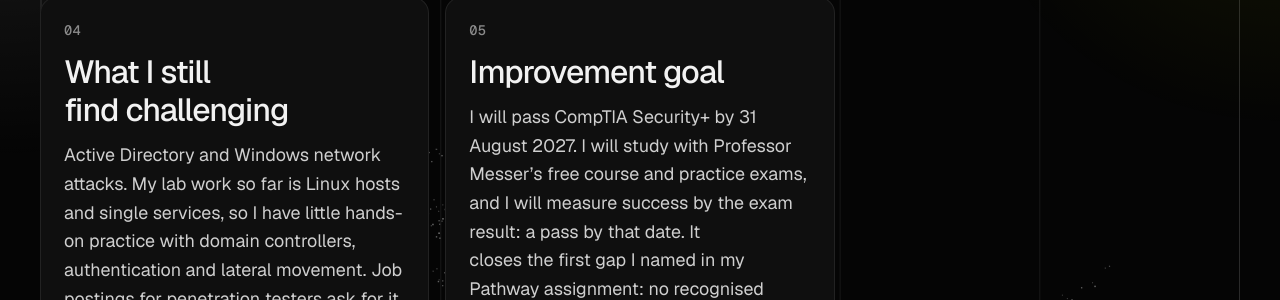
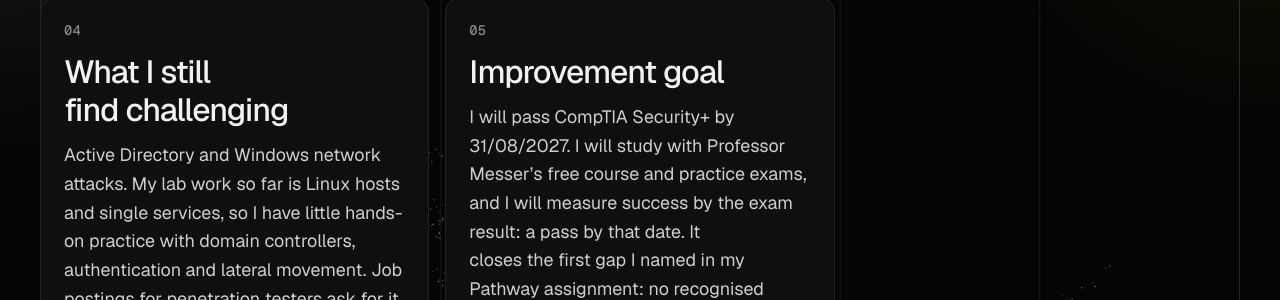
Before and after one commit to zzvimalzz/cybersecurity-portfolio, a Jekyll site: the page built from index.html, in a window 1280 px wide and 900 px high, scrolled down 10069 px. Shown: the part 155-455 px from the top of the window. Built offline with Jekyll 4.4.1, drawn with Linux system fonts in a browser that asks for light colours; some of the changed text lies outside the part shown.

Commit message:
content: write full dates as DD/MM/YYYY
Month and year entries such as Sep 2026 have no day and stay as written. Tool output and log timestamps in the evidence files are unchanged.

```diff
--- a/_data/site.yml
+++ b/_data/site.yml
@@ -128,7 +128,7 @@ career:
     I want to work on systems where security decisions have real consequences, and to be the engineer who finds weaknesses before an attacker does. So far I have practised on my own lab and legal platforms. The gap I need to close next is written penetration test reports.
   steps:
     - Complete the Master of Cybersecurity at Universiti Malaya (by September 2027) and use coursework to produce public, evidence-based project write-ups here.
-    - Earn CompTIA Security+ by 31 August 2027.
+    - Earn CompTIA Security+ by 31/08/2027.
     - Practise on TryHackMe and HackTheBox, and publish a written practice penetration test report here for each project.
 
 journey:
@@ -154,6 +154,6 @@ journey:
       My scanner has a similar gap. Closed, filtered and ICMP results were only tested in simulation, because every port in the lab was open. I plan to practise on TryHackMe and HackTheBox to close both.
   - title: Improvement goal
     body: |
-      I will pass CompTIA Security+ by 31 August 2027. I will study with Professor Messer's free course and practice exams, and I will measure success by the exam result: a pass by that date. It closes the first gap I named in my Pathway assignment: no recognised security certification.
+      I will pass CompTIA Security+ by 31/08/2027. I will study with Professor Messer's free course and practice exams, and I will measure success by the exam result: a pass by that date. It closes the first gap I named in my Pathway assignment: no recognised security certification.
 
       After that, my next target is to publish practice penetration test reports here.
--- a/projects/tiny-honeypot/evidence/00-environment.txt
+++ b/projects/tiny-honeypot/evidence/00-environment.txt
@@ -1,4 +1,4 @@
-Date            2026-11-19
+Date            19/11/2026
 Host            Windows 11 host, Kali Linux on WSL 2
 Kernel          Linux 6.18 (WSL 2 kernel)
 Python          Python 3.14.7
```
Also changed, not shown: projects/tcp-syn-scanner/README.md (+1 -1 lines).
